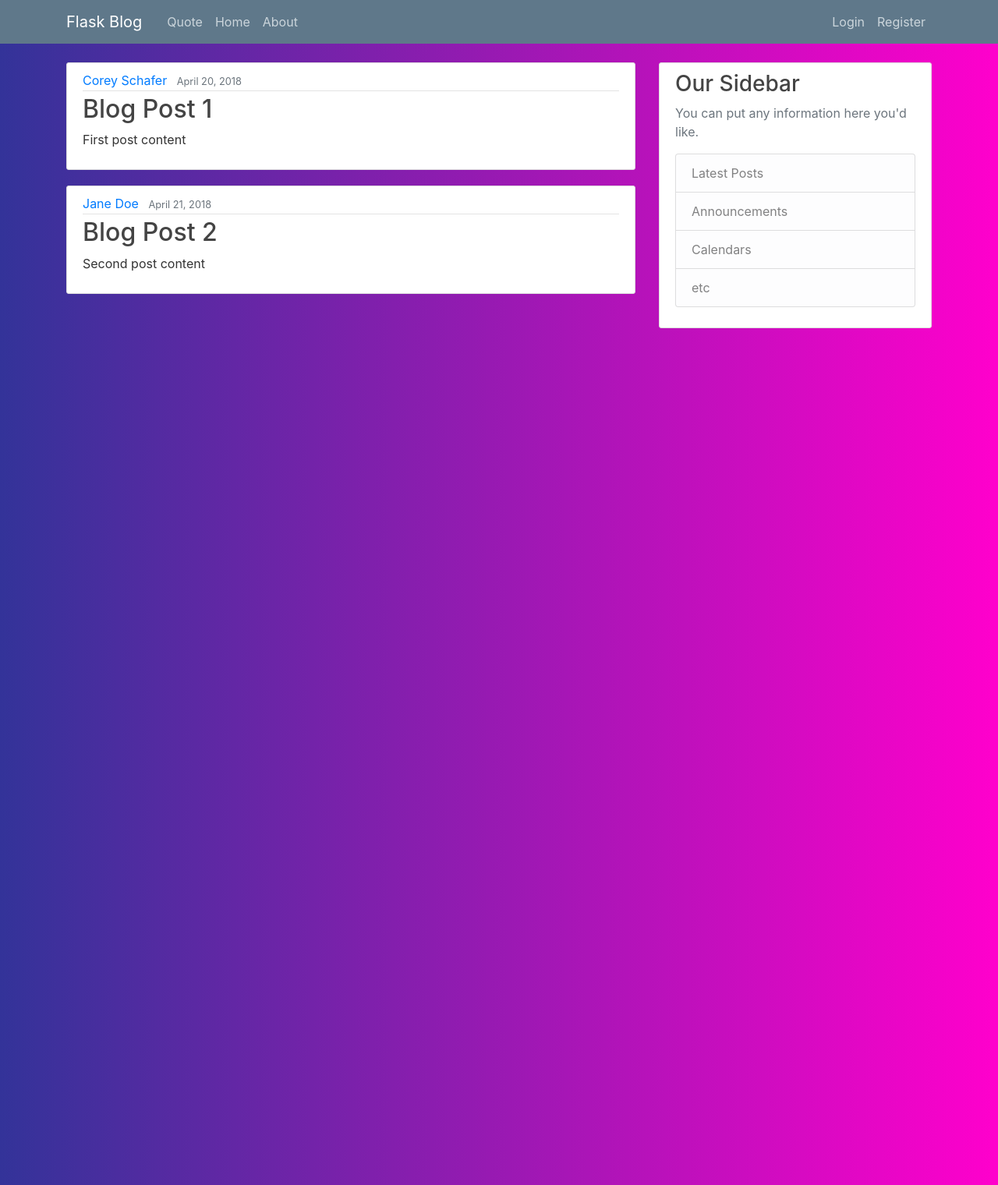
After one commit to jimmy-oss/dream-blogger, a Flask app: page /home in a window 1280 px wide. The commit adds this page. Shown: the whole page at 78% size. Run offline with Flask 2, Linux system fonts and the light colour scheme; some libraries are stand-ins or nearby versions.

Commit message:
styling the homepage

```diff
--- a/run.py
+++ b/run.py
@@ -4,15 +4,44 @@ import requests
 app = Flask(__name__)
 
 
+
+posts = [
+    {
+        'author': 'Corey Schafer',
+        'title': 'Blog Post 1',
+        'content': 'First post content',
+        'date_posted': 'April 20, 2018'
+    },
+    {
+        'author': 'Jane Doe',
+        'title': 'Blog Post 2',
+        'content': 'Second post content',
+        'date_posted': 'April 21, 2018'
+    }
+]
+
 @app.route("/")
-def index():
+@app.route("/quote")
+def quote():
     url = "http://quotes.stormconsultancy.co.uk/random.json"
     data = requests.get(url)
     response = data.json()
     quote = response["quote"]
     author = response["author"]
 
-    return render_template("index.html",quote=quote,author=author)
+    return render_template("quote.html",quote=quote,author=author)
+
+
+@app.route("/")
+@app.route("/home")
+def home():
+    return render_template('home.html', posts=posts)
+
+
+@app.route("/about")
+def about():
+    return render_template('about.html', title='About')
+
 
 
 if __name__ == '__main__':
--- /dev/null
+++ b/static/main.css
@@ -0,0 +1,85 @@
+body {
+    background: #ff00cc;
+    background: -webkit-linear-gradient(to right, #333399, #ff00cc);
+    background: linear-gradient(to right, #333399, #ff00cc);
+    background-size: cover;
+    height: 180vh;
+    background-attachment: scroll;
+    color: #333333;
+    margin-top: 5rem;
+  }
+
+  h1, h2, h3, h4, h5, h6 {
+    color: #444444;
+  }
+
+  .bg-steel {
+    background-color: #5f788a;
+  }
+
+  .site-header .navbar-nav .nav-link {
+    color: #cbd5db;
+  }
+
+  .site-header .navbar-nav .nav-link:hover {
+    color: #ffffff;
+  }
+
+  .site-header .navbar-nav .nav-link.active {
+    font-weight: 500;
+  }
+
+  .content-section {
+    background: #ffffff;
+    padding: 10px 20px;
+    border: 1px solid #dddddd;
+    border-radius: 3px;
+    margin-bottom: 20px;
+  }
+
+  .article-title {
+    color: #444444;
+  }
+
+  a.article-title:hover {
+    color: #428bca;
+    text-decoration: none;
+  }
+
+  .article-content {
+    white-space: pre-line;
+  }
+
+  .article-img {
+    height: 65px;
+    width: 65px;
+    margin-right: 16px;
+  }
+
+  .article-metadata {
+    padding-bottom: 1px;
+    margin-bottom: 4px;
+    border-bottom: 1px solid #e3e3e3
+  }
+
+  .article-metadata a:hover {
+    color: #333;
+    text-decoration: none;
+  }
+
+  .article-svg {
+    width: 25px;
+    height: 25px;
+    vertical-align: middle;
+  }
+
+  .account-img {
+    height: 125px;
+    width: 125px;
+    margin-right: 20px;
+    margin-bottom: 16px;
+  }
+
+  .account-heading {
+    font-size: 2.5rem;
+  }
--- /dev/null
+++ b/templates/about.html
@@ -0,0 +1,4 @@
+{% extends "layout.html" %}
+{% block content %}
+    <h1>About Page</h1>
+{% endblock content %}
--- /dev/null
+++ b/templates/home.html
@@ -0,0 +1,15 @@
+{% extends "layout.html" %}
+{% block content %}
+{% for post in posts %}
+        <article class="media content-section">
+          <div class="media-body">
+            <div class="article-metadata">
+              <a class="mr-2" href="#">{{ post.author }}</a>
+              <small class="text-muted">{{ post.date_posted }}</small>
+            </div>
+            <h2><a class="article-title" href="#">{{ post.title }}</a></h2>
+            <p class="article-content">{{ post.content }}</p>
+          </div>
+        </article>
+    {% endfor %}
+{% endblock content %}
--- /dev/null
+++ b/templates/layout.html
@@ -0,0 +1,68 @@
+<!DOCTYPE html>
+<html>
+<head>
+    <!-- Required meta tags -->
+    <meta charset="utf-8">
+    <meta name="viewport" content="width=device-width, initial-scale=1, shrink-to-fit=no">
+
+    <!-- Bootstrap CSS -->
+    <link rel="stylesheet" href="https://maxcdn.bootstrapcdn.com/bootstrap/4.0.0/css/bootstrap.min.css" integrity="sha384-Gn5384xqQ1aoWXA+058RXPxPg6fy4IWvTNh0E263XmFcJlSAwiGgFAW/dAiS6JXm" crossorigin="anonymous">
+
+    <link rel="stylesheet" type="text/css" href="{{ url_for('static', filename='main.css') }}">
+
+    {% if title %}
+        <title>Flask Blog - {{ title }}</title>
+    {% else %}
+        <title>Flask Blog</title>
+    {% endif %}
+</head>
+<body>
+    <header class="site-header">
+      <nav class="navbar navbar-expand-md navbar-dark bg-steel fixed-top">
+        <div class="container">
+          <a class="navbar-brand mr-4" href="/">Flask Blog</a>
+          <button class="navbar-toggler" type="button" data-toggle="collapse" data-target="#navbarToggle" aria-controls="navbarToggle" aria-expanded="false" aria-label="Toggle navigation">
+            <span class="navbar-toggler-icon"></span>
+          </button>
+          <div class="collapse navbar-collapse" id="navbarToggle">
+            <div class="navbar-nav mr-auto">
+              <a class="nav-item nav-link" href="/quote">Quote</a>
+              <a class="nav-item nav-link" href="/home">Home</a>
+              <a class="nav-item nav-link" href="/about">About</a>
+            </div>
+            <!-- Navbar Right Side -->
+            <div class="navbar-nav">
+              <a class="nav-item nav-link" href="/login">Login</a>
+              <a class="nav-item nav-link" href="/register">Register</a>
+            </div>
+          </div>
+        </div>
+      </nav>
+    </header>
+    <main role="main" class="container">
+      <div class="row">
+        <div class="col-md-8">
+          {% block content %}{% endblock %}
+        </div>
+        <div class="col-md-4">
+          <div class="content-section">
+            <h3>Our Sidebar</h3>
+            <p class='text-muted'>You can put any information here you'd like.
+              <ul class="list-group">
+                <li class="list-group-item list-group-item-light">Latest Posts</li>
+                <li class="list-group-item list-group-item-light">Announcements</li>
+                <li class="list-group-item list-group-item-light">Calendars</li>
+                <li class="list-group-item list-group-item-light">etc</li>
+              </ul>
+            </p>
+          </div>
+        </div>
+      </div>
+    </main>
+      <!-- Optional JavaScript -->
+    <!-- jQuery first, then Popper.js, then Bootstrap JS -->
+    <script src="https://code.jquery.com/jquery-3.2.1.slim.min.js" integrity="sha384-KJ3o2DKtIkvYIK3UENzmM7KCkRr/rE9/Qpg6aAZGJwFDMVNA/GpGFF93hXpG5KkN" crossorigin="anonymous"></script>
+    <script src="https://cdnjs.cloudflare.com/ajax/libs/popper.js/1.12.9/umd/popper.min.js" integrity="sha384-ApNbgh9B+Y1QKtv3Rn7W3mgPxhU9K/ScQsAP7hUibX39j7fakFPskvXusvfa0b4Q" crossorigin="anonymous"></script>
+    <script src="https://maxcdn.bootstrapcdn.com/bootstrap/4.0.0/js/bootstrap.min.js" integrity="sha384-JZR6Spejh4U02d8jOt6vLEHfe/JQGiRRSQQxSfFWpi1MquVdAyjUar5+76PVCmYl" crossorigin="anonymous"></script>
+</body>
+</html>
```
Also changed, not shown: static/style.css (+20 -71 lines), templates/quote.html (renamed from templates/index.html, +4 -6 lines).
